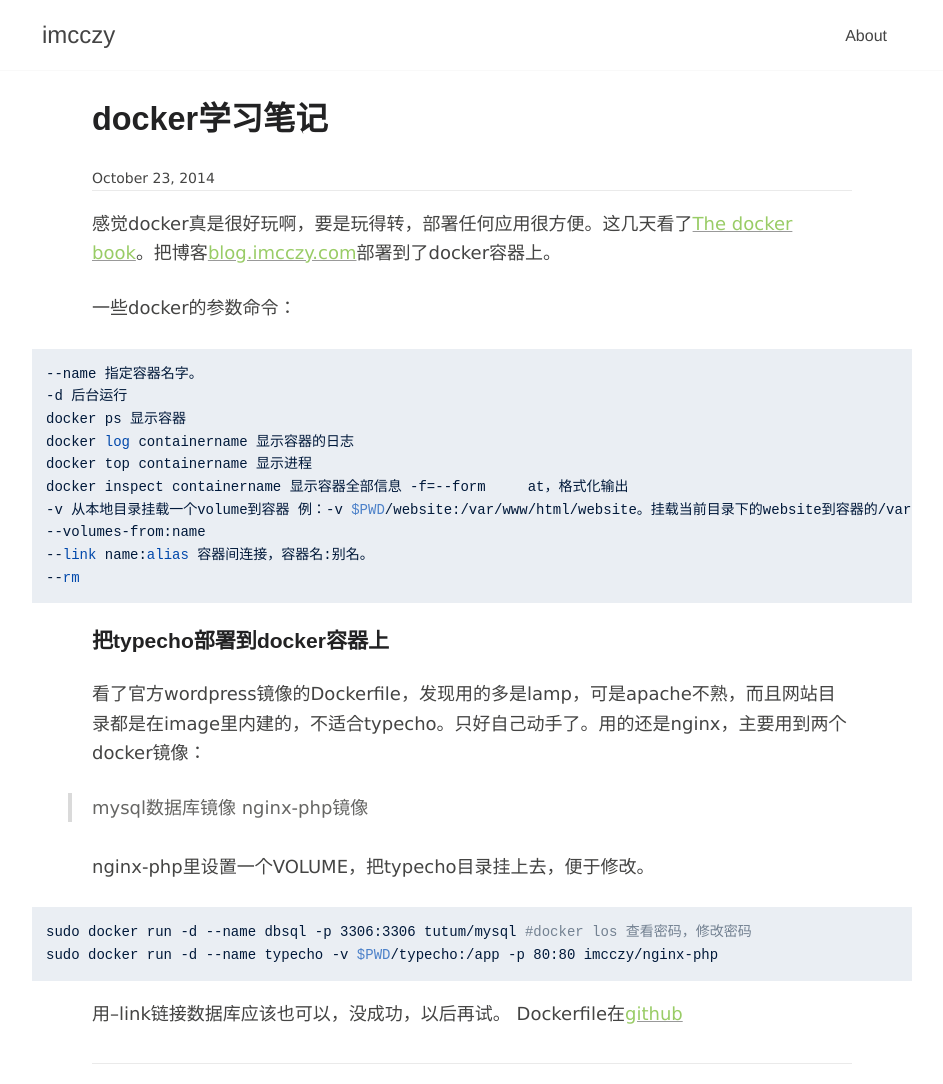
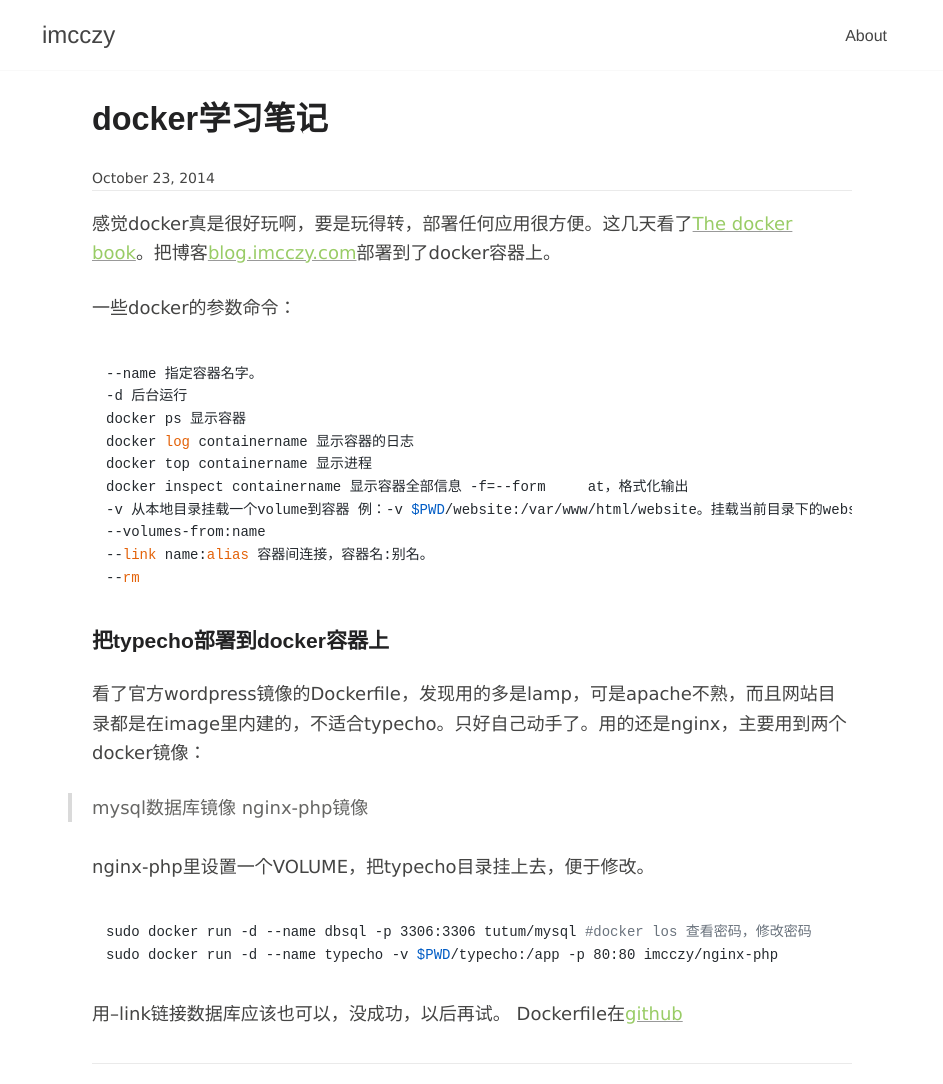
Before and after one commit to imcczy/imcczy.github.io, a Jekyll site: the page built from _posts/2014-10-23-docker_learning.md, in a window 1280 px wide. Shown: the whole page, without its empty margins (168-1111 px from the left). Built offline with Jekyll 4.4.1, drawn with Linux system fonts in a browser that asks for light colours; nearby versions of some CDN libraries; comment, search, counter and statistics services are not loaded.

Commit message:
2015-7-13-highlight

```diff
--- a/_layouts/post.html
+++ b/_layouts/post.html
@@ -6,7 +6,7 @@
 <meta name="robots" content="all" />
 <title>{{ page.title }}</title>
 <link rel="stylesheet" type="text/css" href="/css/site.css" />
-<link href="http://cdn.bootcss.com/highlight.js/8.6/styles/mono-blue.min.css" rel="stylesheet">
+<link href="http://cdn.bootcss.com/highlight.js/8.6/styles/github.min.css" rel="stylesheet">
 <!--[if (lt IE 9) & (!IEMobile)]>
 <link rel="stylesheet" type="text/css" href="/css/ie.css" />
 <![endif]-->
--- a/css/site.css
+++ b/css/site.css
@@ -3,6 +3,9 @@
     color: #444443
 }
 
+.highlight {
+    font-family:monospace
+}
 .windows .yue {
     font-size: 16px;
     font-family: Georgia,SimSun,sans-serif
@@ -309,10 +312,6 @@ a.button:hover {
 
 
 @media (min-width: 980px) {
-    .highlight {
-        margin:0 -30px
-    }
-
     .yue .cite-quote {
         text-align: center;
         margin: 36px -60px;
```
